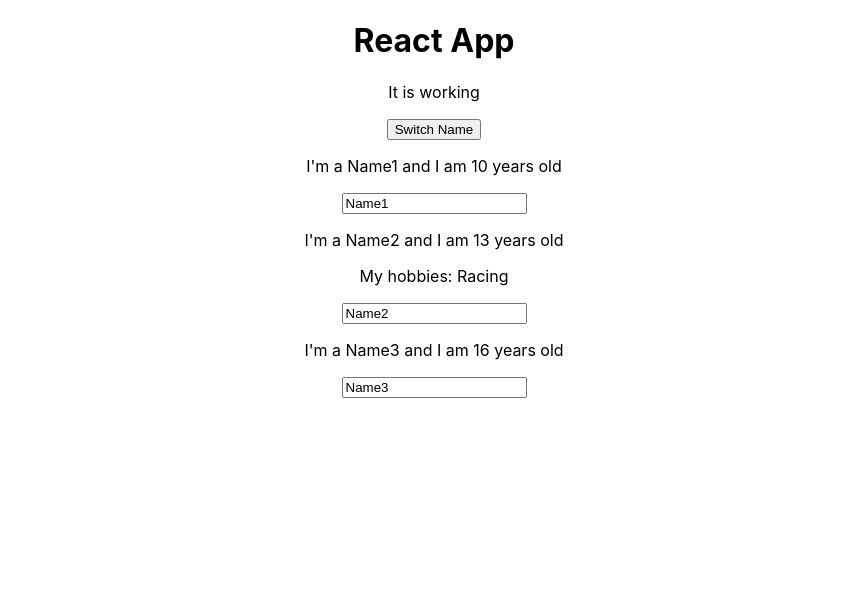
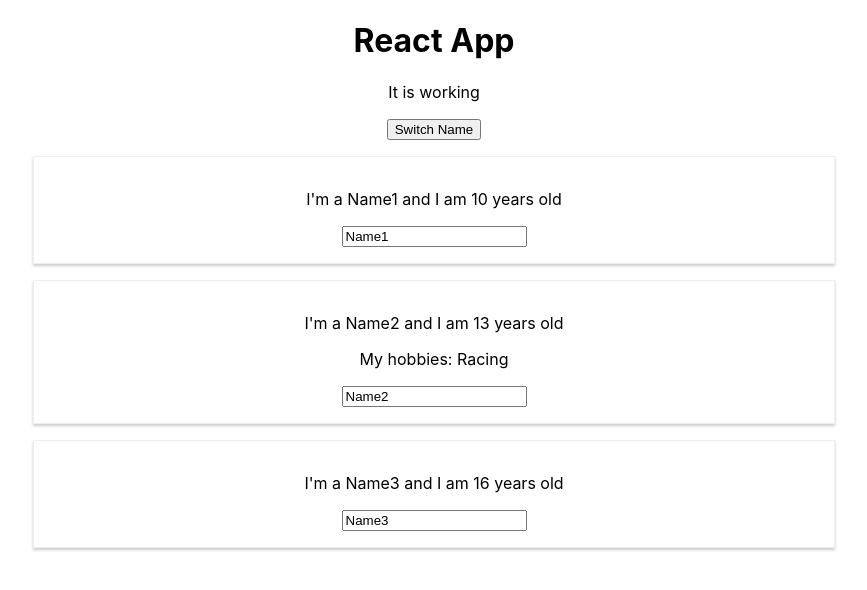
Before and after one commit to dieterdoman/react-udemy-course, a React (Create React App) app: page / in a window 1280 px wide. Shown: the top 590 px of the page, without its empty margins (206-1073 px from the left). Built offline with nearby package versions, Linux system fonts and the light colour scheme.

Commit message:
Added css to person cards.

```diff
--- /dev/null
+++ b/src/Person/Person.css
@@ -0,0 +1,8 @@
+.Person {
+    width: 60%;
+    margin: 16px auto;
+    border: 1px solid #eee;
+    box-shadow: 0 2px 3px #ccc;
+    padding: 16px;
+    text-align: center;
+}
--- a/src/Person/Person.js
+++ b/src/Person/Person.js
@@ -1,8 +1,9 @@
 import React from 'react';
+import './Person.css'
 
 const person = (props) => {
     return (
-        <div>
+        <div className="Person">
             <p onClick={props.click}>I'm a {props.name} and I am {props.age} years old</p>
             <p>{props.children}</p>
             <input type="text" onChange={props.changed} value={props.name}/>
```
